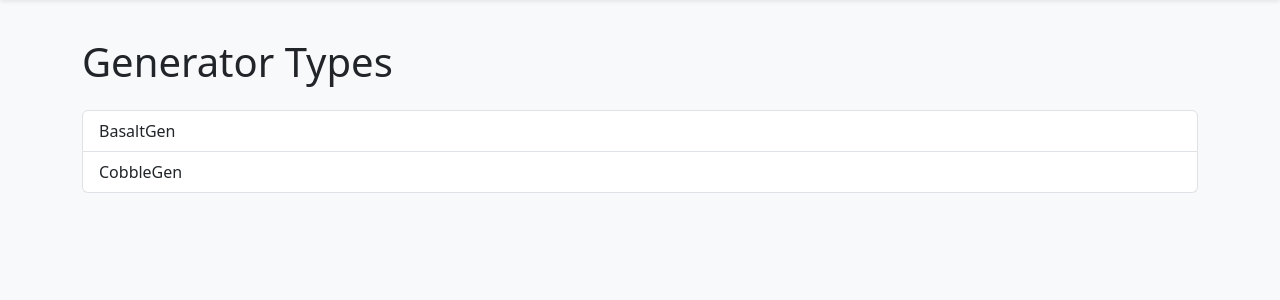
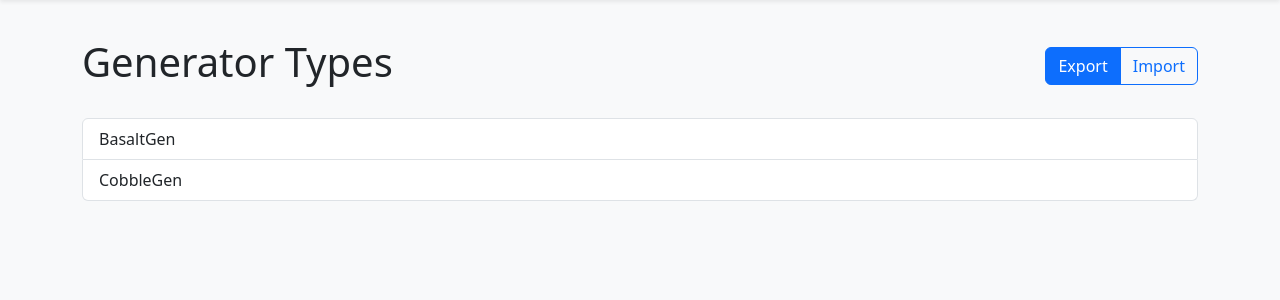
Before and after one commit to null2264/cobblegen-web, a Flask app: page / in a window 1280 px wide. Shown: the part 56-356 px from the top of the page. Run offline with Flask 3, Linux system fonts and the light colour scheme; some libraries are stand-ins or nearby versions.

Commit message:
feat: Export

```diff
--- a/webapp/__init__.py
+++ b/webapp/__init__.py
@@ -40,7 +40,8 @@ def entity_dashboard(entity_type):
             template = json.load(f)
         return render_template('dashboard.html', entity_type=entity_type, title=template.get("title", entity_type))
 
-    entities = [json.loads(entity) for entity in request.args.getlist("entities")]
+    entities_json = request.args.get("entities")
+    entities = json.loads(entities_json) if entities_json else {}
     return render_template('dashboard_partial.html', entity_type=entity_type, entities=entities)
 
 # --------------------------
@@ -92,3 +93,9 @@ def create_entity(entity_type):
                          fields=generate_form_fields(template),
                          title=template.get("title", entity_type),
                          data={})
+
+@app.route('/modal/export')
+def export_modal():
+    data_json = request.args.get("data")
+    data = json.loads(data_json) if data_json else {}
+    return render_template('export_modal.html', export_data=json.dumps(data, indent=4))
--- a/webapp/templates/base.html
+++ b/webapp/templates/base.html
@@ -44,6 +44,32 @@
 
   <script src="/static/js/bootstrap.min.js"></script>
   <script src="/static/js/htmx.min.js"></script>
+  <script>
+    function getGenerators(entityType) {
+      let gens = {};
+      for (var key in localStorage) {
+        if (!localStorage.hasOwnProperty(key)) continue;
+        if (!key.startsWith("ref-gen:")) continue;
+        if (entityType != null || entityType != undefined) {
+          if (!key.startsWith(`ref-gen:${entityType}:`)) continue;
+        }
+
+        let regex = /ref-gen:(.+):(.+)/;
+
+        try {
+          let json = JSON.parse(localStorage[key]);
+          json.name = key.replace(regex, "$2");
+          let type = key.replace(regex, "$1");
+          if (gens[type] === undefined) {
+            gens[type] = [];
+          }
+          gens[type].push(json);
+        } catch { continue; }
+      }
+      if (entityType != null || entityType != undefined) return JSON.stringify(gens[entityType] || []);
+      return JSON.stringify(gens);
+    }
+  </script>
   {% block body_after %}{% endblock %}
 </body>
 </html>
--- a/webapp/templates/home.html
+++ b/webapp/templates/home.html
@@ -1,7 +1,37 @@
 {% extends "base.html" %}
 {% block title %} - Generator Types{% endblock %}
 {% block content %}
-  <h1 class="mb-4">Generator Types</h1>
+  <div id="export-modal"
+    class="modal modal-blur fade"
+    style="display: none"
+    aria-hidden="false"
+    tabindex="-1">
+    <div class="modal-dialog modal-md modal-dialog-centered" role="document">
+      <div class="modal-content">
+        <div class="modal-body d-flex justify-content-center">
+          <em>Loading...</em>
+        </div>
+      </div>
+    </div>
+  </div>
+
+  <div class="d-flex justify-content-between align-items-center mb-4">
+    <h1>Generator Types</h1>
+    <div class="btn-group">
+      <button
+      hx-get='/modal/export'
+      hx-vals='js:{"data": getGenerators()}'
+      hx-target="#export-modal"
+      hx-trigger="click"
+      data-bs-toggle="modal"
+      data-bs-target="#export-modal"
+      class="btn btn-primary">Export</button>
+
+      <a href="{{ url_for('create_entity', entity_type=entity_type) }}" class="btn btn-outline-primary">
+        Import
+      </a>
+    </div>
+  </div>
   <div class="list-group">
     {% for entity in entities %}
       <a href="{{ url_for('entity_dashboard', entity_type=entity.name) }}" class="list-group-item list-group-item-action">
```
Also changed, not shown: webapp/templates/dashboard.html (+1 -15 lines), webapp/templates/export_modal.html (added, +29 -0 lines), webapp/templates/form_partial.html (+7 -0 lines).
